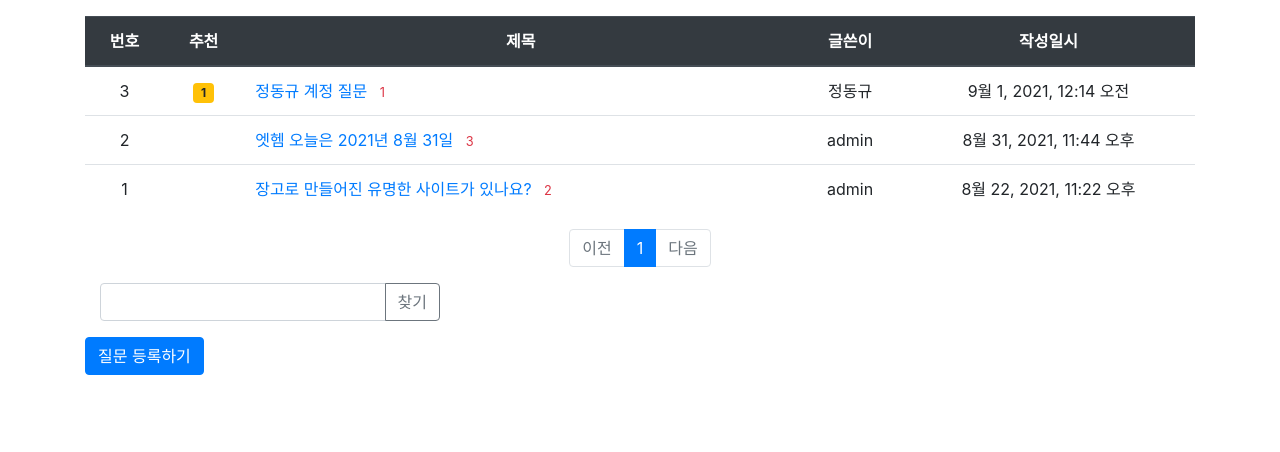
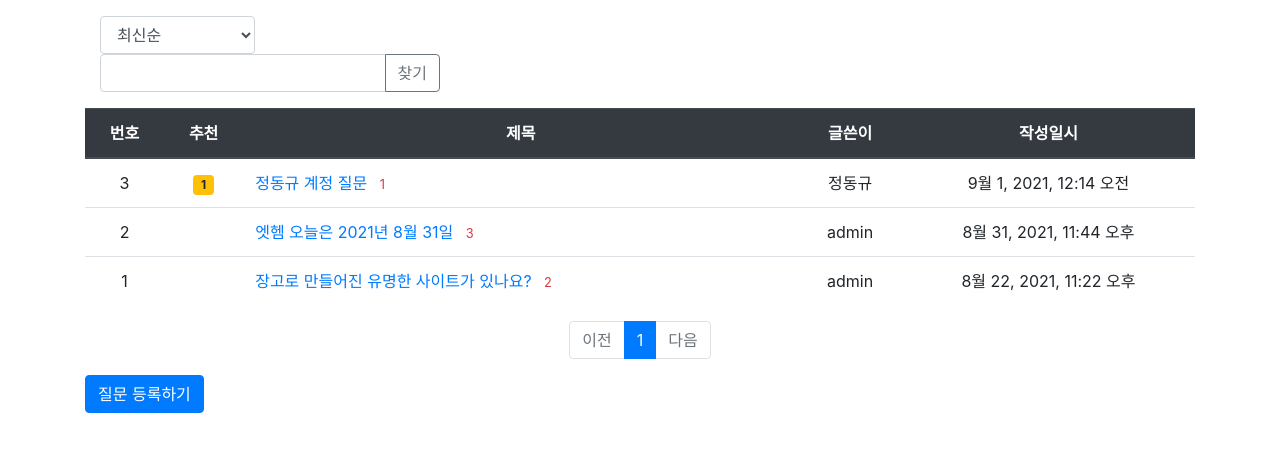
Before and after one commit to yummygyudon/DJango_Self, a Django app: page / in a window 1280 px wide. Shown: the part 57-509 px from the top of the page. Run offline with Django 3.2, Linux system fonts and the light colour scheme; data comes from the database, SQL or seed files in the repository; some libraries are stand-ins or nearby versions.

Commit message:
20210906_정렬 기능

```diff
--- a/project/studyproject/firstapp/views/base_views.py
+++ b/project/studyproject/firstapp/views/base_views.py
@@ -1,6 +1,6 @@
 from django.core.paginator import Paginator
 from django.shortcuts import render, get_object_or_404
-from django.db.models import Q
+from django.db.models import Q, Count
 
 from ..models import Question
 
@@ -11,9 +11,20 @@ def index(request) :
     # 입력 인자
     page = request.GET.get('page','1') #페이지
     kw = request.GET.get('kw', '') #검색창
+    sort = request.GET.get('sort', 'recent')
+
+    #정렬
+    if sort == 'recommend' :
+        question_list = Question.objects.annotate(
+            num_voter = Count('voter')).order_by('-num_voter', '-create_date')
+    elif sort == 'popular':
+        question_list = Question.objects.annotate(
+            num_answer=Count('answer')).order_by('-num_answer', '-create_date')
+    else : #recent (최근순_초기값)
+        question_list = Question.objects.order_by('-create_date')
 
     #조회
-    question_list = Question.objects.order_by('-create_date')
+    #question_list = Question.objects.order_by('-create_date') [정렬]의 기준 중 하나로 변환
     if kw :
         question_list = question_list.filter(
             Q(subject__icontains=kw)|
@@ -27,7 +38,8 @@ def index(request) :
     page_obj = paginator.get_page(page)
 
     context = {'question_list' : page_obj, #paginator를 통해 페이지 번호와 보기 개수까지 받기
-               'page' : page, 'kw' : kw}
+               'page' : page, 'kw' : kw,
+               'sort' : sort}
     return render(request, 'firstapp/question_list.html', context)
 
 def detail(request, question_id) :
--- a/project/studyproject/templates/firstapp/question_list.html
+++ b/project/studyproject/templates/firstapp/question_list.html
@@ -7,6 +7,33 @@
 <link rel="stylesheet" type="text/css" href="{% static 'bootstrap.min.css' %}">
 -->
 <div class="container my-3">
+    <div class="row-justify-content-between my-3">
+        <div class="col-2">
+            <select class="form-control sort">
+                <!--tag 입력 효과 없다고 작동 안될거라는 편협한 생각을 버려야함_작동 잘됨-->
+                <option value="recent" {% if sort == 'recent' %}selected{% endif %}>
+                    최신순
+                </option>
+                <option value="recommend" {% if sort == 'recommend' %}selected{% endif %}>
+                    추천순
+                </option>
+                <option value="popular" {% if sort == "popular" %}selected{% endif %}>
+                    인기순
+                </option>
+            </select>
+        </div>
+        <div class="col-4 input-group">
+            <input type="text" class="form-control kw"
+                   value="{{ kw|default_if_none:''}}">
+            <div class="input-group-append">
+                <button class="btn btn-outline-secondary"
+                        type="button" id="btn_search">찾기</button>
+            </div>
+        </div>
+    </div>
+
+
+
     <table class="table">
         <thead>
         <tr class="text-center thead-dark">
@@ -110,19 +137,10 @@
         {% endif %}
     </ul>
     <!--    페이지 처리 End-->
-    <div class="row-justify-content-end my-3">
-        <div class="col-4 input-group">
-            <input type="text" class="form-control kw"
-                   value="{{ kw|default_if_none:''}}">
-            <div class="input-group-append">
-                <button class="btn btn-outline-secondary"
-                        type="button" id="btn_search">찾기</button>
-            </div>
-        </div>
-    </div>
     <form id="searchForm" method="get" action="{% url 'index' %}">
         <input type="hidden" id="kw" name="kw" value="{{kw|default_if_none:''}}">
         <input type="hidden" id="page" name="page" value="{{page}}">
+        <input type="hidden" id="sort" name="sort" value="{{ sort }}">
     </form>
     <a href="{% url 'firstapp:question_create' %}" class="btn btn-primary">
         질문 등록하기
@@ -142,6 +160,11 @@
             $("#page").val(1);
             $("#searchForm").submit();
         });
+        $(".sort").on('change', function(){
+            $("#sort").val($(this).val();
+            $("#page").val(1);
+            $("#searchForm").submit();
+        });
     });
 </script>
 {% endblock %}
```
